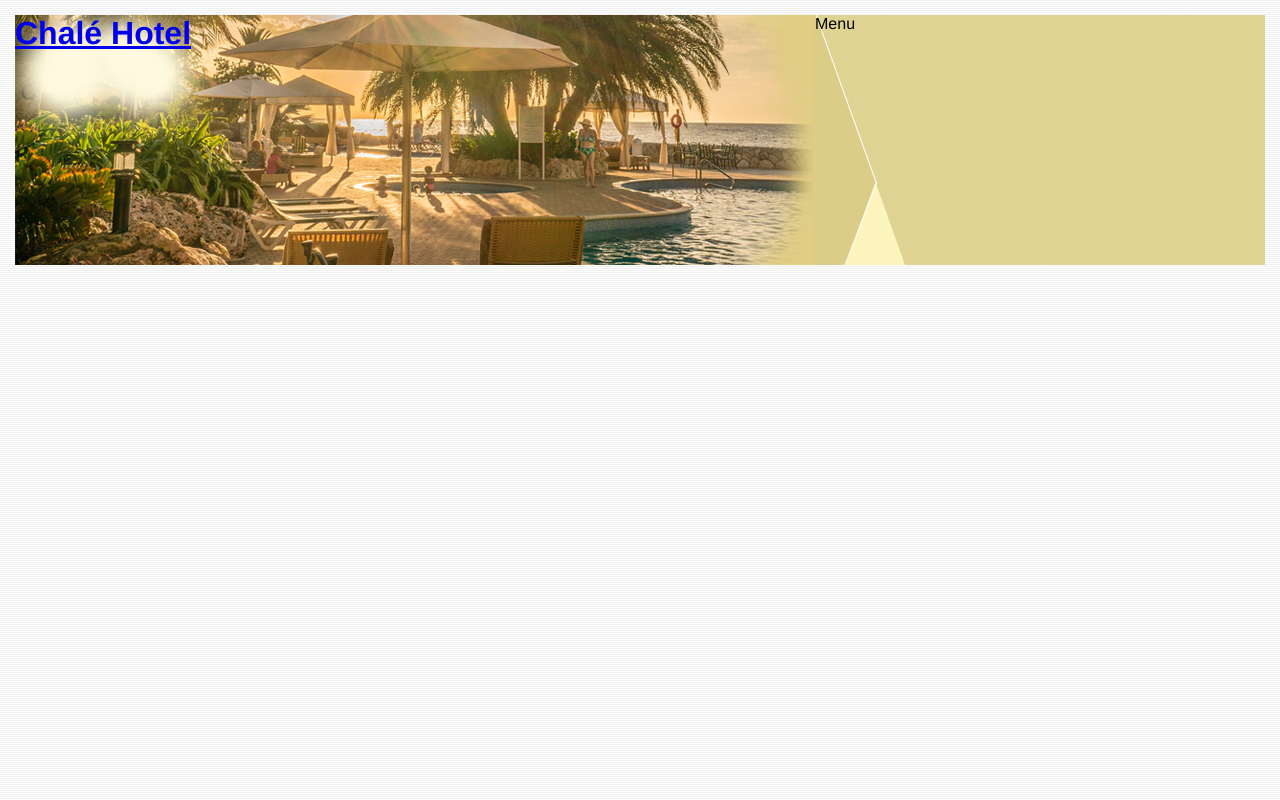
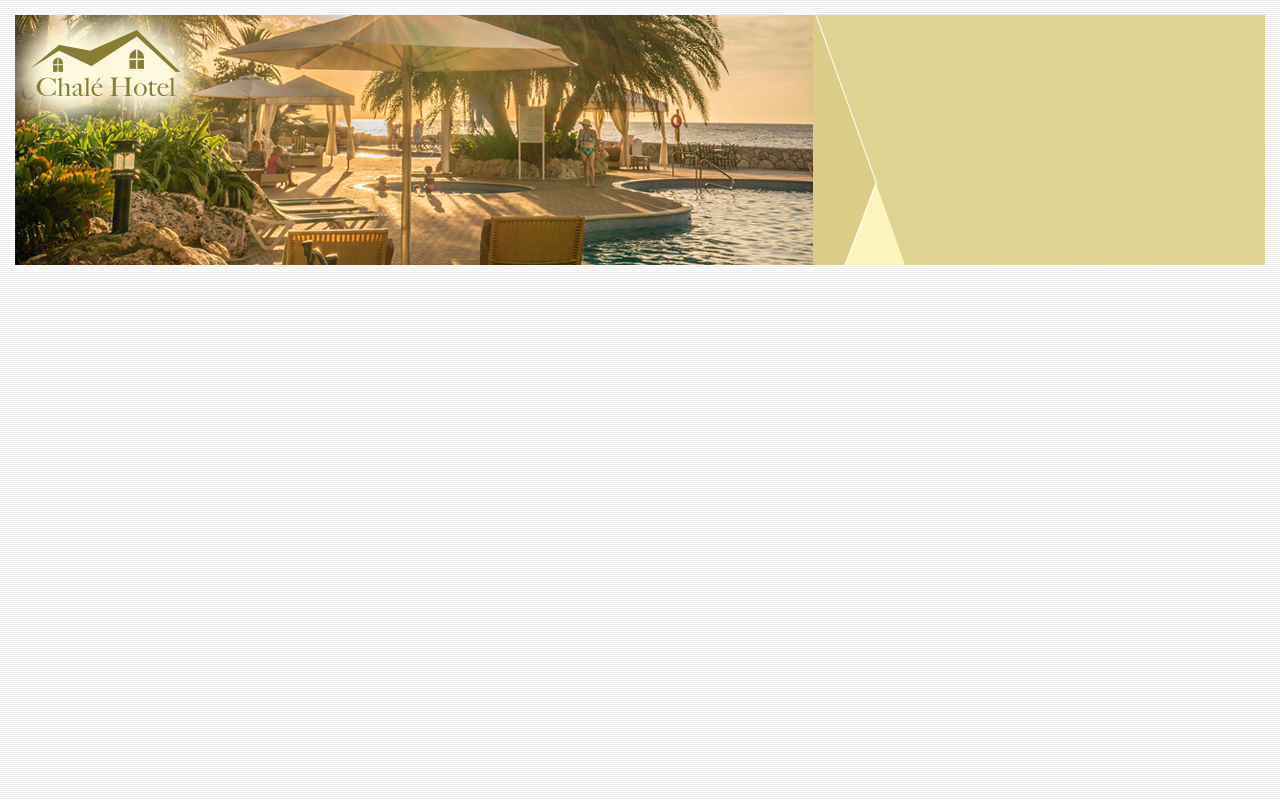
Before and after one commit to RobertoJSJTV/ChaleHotelhtml, a plain HTML site: page index.html in a window 1280 px wide. Drawn offline with Linux system fonts and the light colour scheme.

Commit message:
alterações

```diff
--- a/css/estilo.css
+++ b/css/estilo.css
@@ -10,21 +10,37 @@ body{
 
 #container {
     background: #ede9cc;
+    margin: 0 auto;
+    min-width: 740px;
 }
 #topo{
     position: relative;
     background: #dbcd87;
     height: 15.4em;
     min-height: 250px;
+    max-width: 1280px;
 }
 #area-logo {
     position: absolute;
-    background: url(../img/topo-imagem-principal2.png) no-repeat;
+    background: url(../img/topo-imagem-principal.png) no-repeat;
     width: 100%;
     height: 250px;
     top: 0;
     left: 0;
+    z-index: 1;
 }
+.logo a{
+    position: absolute;
+    top: 15px;
+    left: 15px;
+    z-index: 3;
+    background: url(../img/logo.png) no-repeat;
+    width: 151px;
+    height: 66px;
+    text-indent: -9000px;
+}
+
+
 #area-menu {
     position: absolute;
     background: url(../img/topo-imagem-lateral.png) no-repeat;
@@ -32,4 +48,5 @@ body{
     right: 0;
     width: 450px;
     height: 250px;
+    z-index: 2;
 }
--- a/index.html
+++ b/index.html
@@ -12,13 +12,15 @@
         <div id="topo"><!-- Inicio Topo-->
 
             <div id="area-logo"> <!-- Inicio logo-->
-                <h1>
+                <h1 class="logo">
                     <a href="index.html">Chalé Hotel</a>
                 </h1>
             </div> <!-- Fim Logo-->
 
             <div id="area-menu"><!-- Inicio menu-->
-                Menu
+                <div id="conteudo-menu">
+
+                </div>
             </div><!-- Fim menu-->
 
 
```
